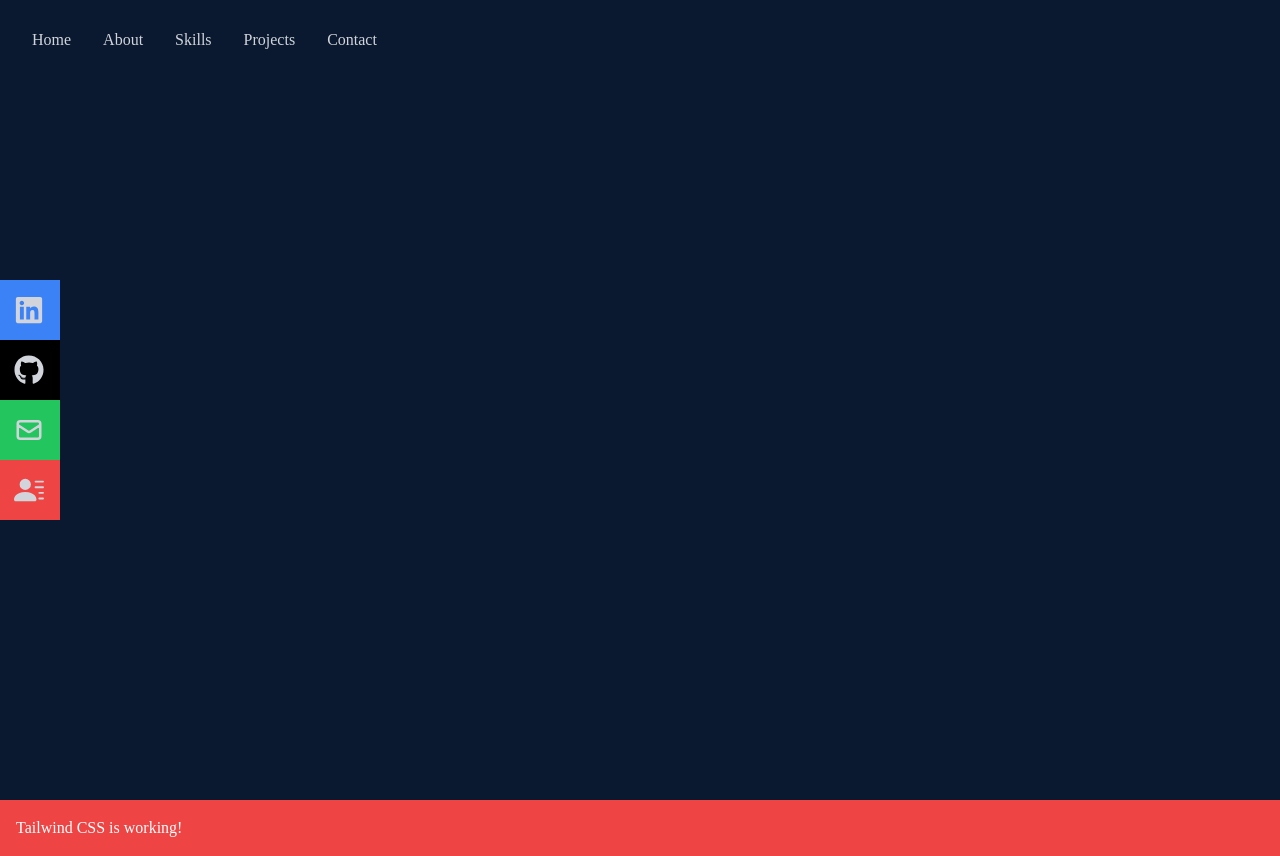
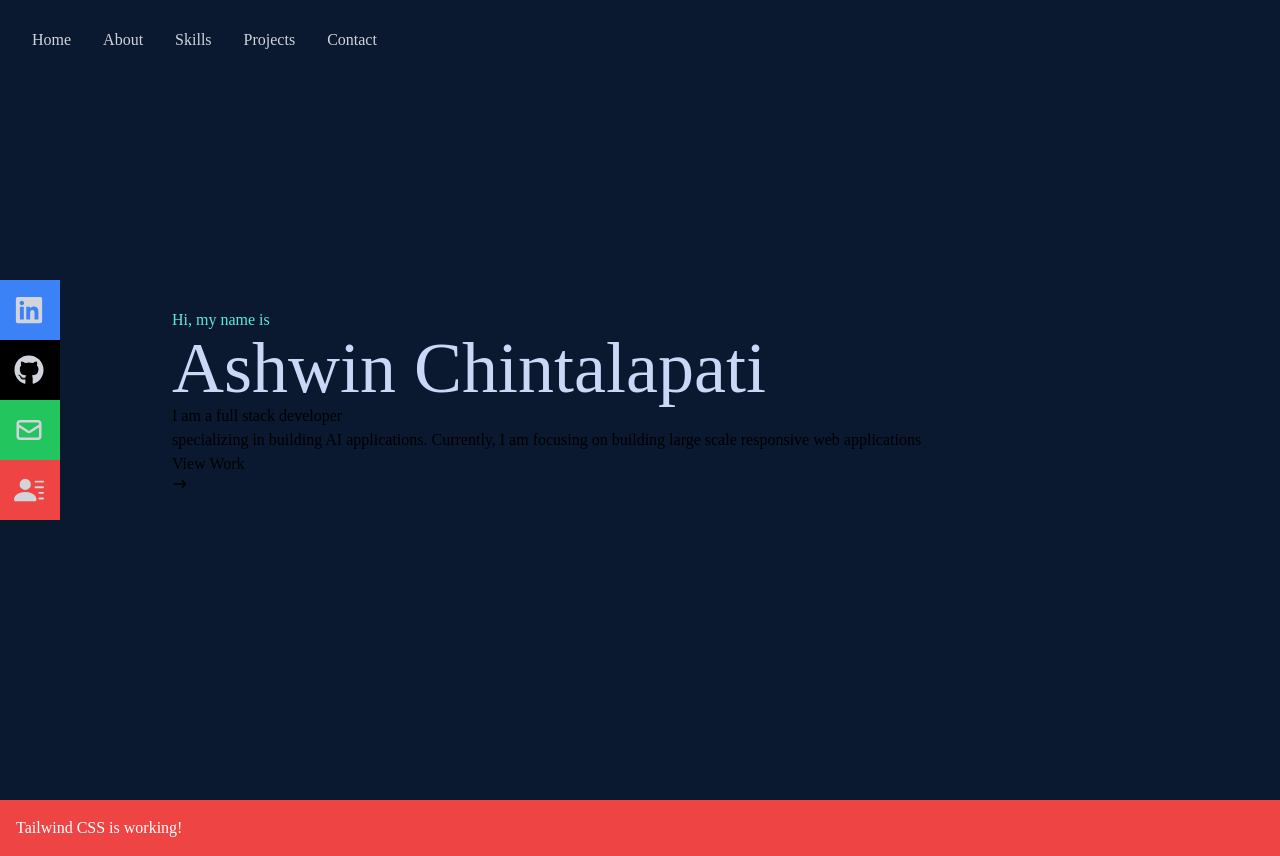
Before and after one commit to achintiii/Personal-Portfolio, a React (Create React App) app: page / in a window 1280 px wide. Built offline with nearby package versions, Linux system fonts and the light colour scheme.

Commit message:
working on home screen right now

```diff
--- a/src/components/Home.jsx
+++ b/src/components/Home.jsx
@@ -3,8 +3,19 @@ import {HiArrowNarrowRight} from 'react-icons/hi'
 
 const Home = () => {
   return (
-    <div className = 'w-full h-screen bg-[#0a192f]'>
-
+    <div name = 'home' className= 'w-full h-screen bg-[#0a192f]'>
+        {/* Container*/}
+        <div className = 'max-w-[1000px] mx-auto px-8 flex flex-col justify-center h-full'>
+            <p className='text-teal-300'> Hi, my name is</p>
+            <h1 className = 'text-4xl sm: text-7xl font bold text-[#ccd6f6]'> Ashwin Chintalapati</h1>
+            <h2> I am a full stack developer </h2>
+            <p>
+            specializing in building AI applications. Currently, I am focusing on building large scale responsive web applications
+            </p>
+            <div>
+                <button> View Work <HiArrowNarrowRight /> </button>
+            </div>
+            </div>
     </div>
   )
 }
```
